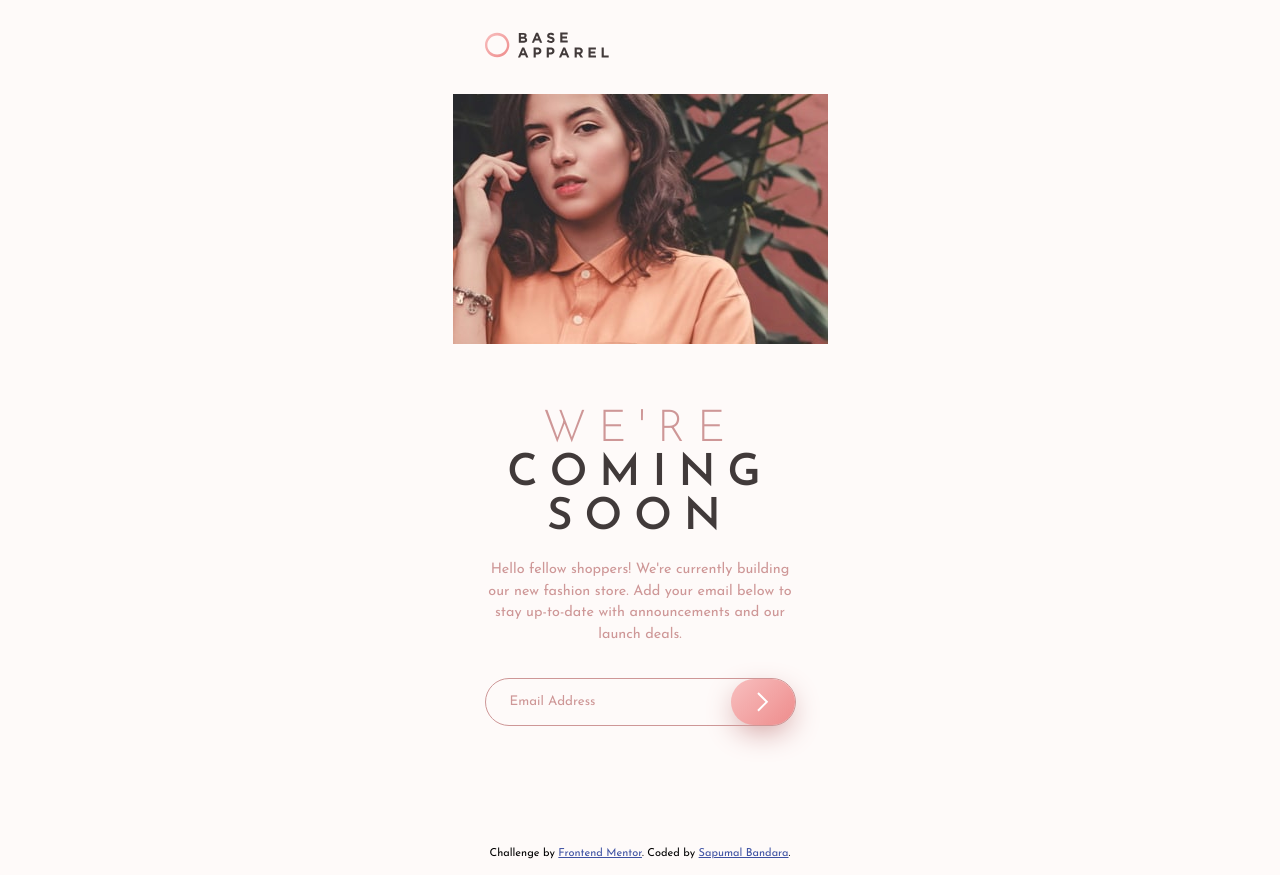
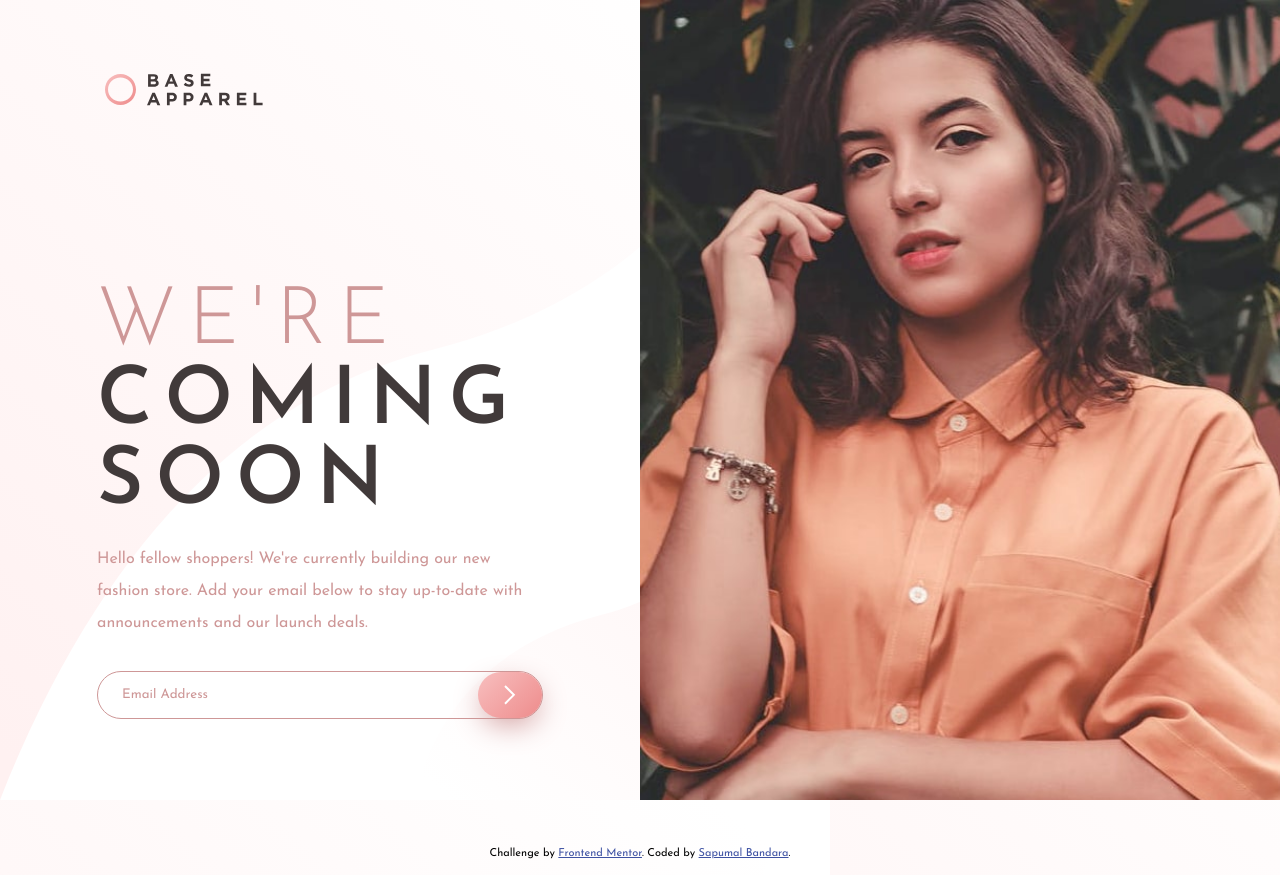
Before and after one commit to hellosapumal/base-apperal-coming-soon-FM, a plain HTML site: page index.html in a window 1280 px wide. Drawn offline with Linux system fonts and the light colour scheme.

Commit message:
desktop view

```diff
--- a/style.css
+++ b/style.css
@@ -17,7 +17,7 @@
 body {
   font-family: "Josefin Sans", sans-serif;
   font-size: 16px;
-  background-color: #FEFAF9;
+  /* background-color: #FEFAF9; */
 }
 
 .wrapper {
@@ -163,3 +163,82 @@ footer{
   .show {
     display: block !important;
   }
+
+
+  /* Media Queries */
+
+  @media  only screen and (min-width: 1024px){
+
+    body {
+        height:100vh;
+        /* background-color:rgba(245, 231, 231, 0.541); */
+        background-image: url("images/bg-pattern-desktop.svg");
+    }
+
+    .wrapper {
+        display: block;
+        /* flex-direction: column; */
+        align-items: center;
+        /* background-color:red ;    */
+      }
+
+      main {
+        display: grid;
+        max-width: 100%;
+        align-items: center;
+        grid-template-columns: repeat(2, 1fr);
+
+
+      }
+
+      .logo {
+        width: 510px;
+        justify-self: center;
+        margin: 0;
+      }
+      .logo > img {
+        margin: 0 2rem;
+        width: auto;
+      }
+
+      .hero {
+        background-image: url("images/hero-desktop.jpg");
+        background-repeat: no-repeat;
+        background-size: cover;
+        width: 100%;
+        height: 100%;
+        grid-column: 2;
+        grid-row: 1/span 2;
+        margin: 0;
+      }
+
+      .content {
+        max-width: 510px;
+        justify-self: center;
+        text-align: left;
+      }
+      .content h1 {
+        font-size: 5rem;
+        letter-spacing: 0.75rem;
+        text-transform: uppercase;
+        margin-top: 34px;
+        margin-bottom: 0.5rem;
+      }
+      .content p {
+        font-size: 1rem;
+        line-height: 2rem;
+      }
+
+      #we_are {
+        font-weight: 300;
+        color: var(--desat_red);
+      }
+
+      #comingsoon {
+        font-weight: 600;
+        color: var(--dark_grey);
+      }
+
+
+
+  }
```
